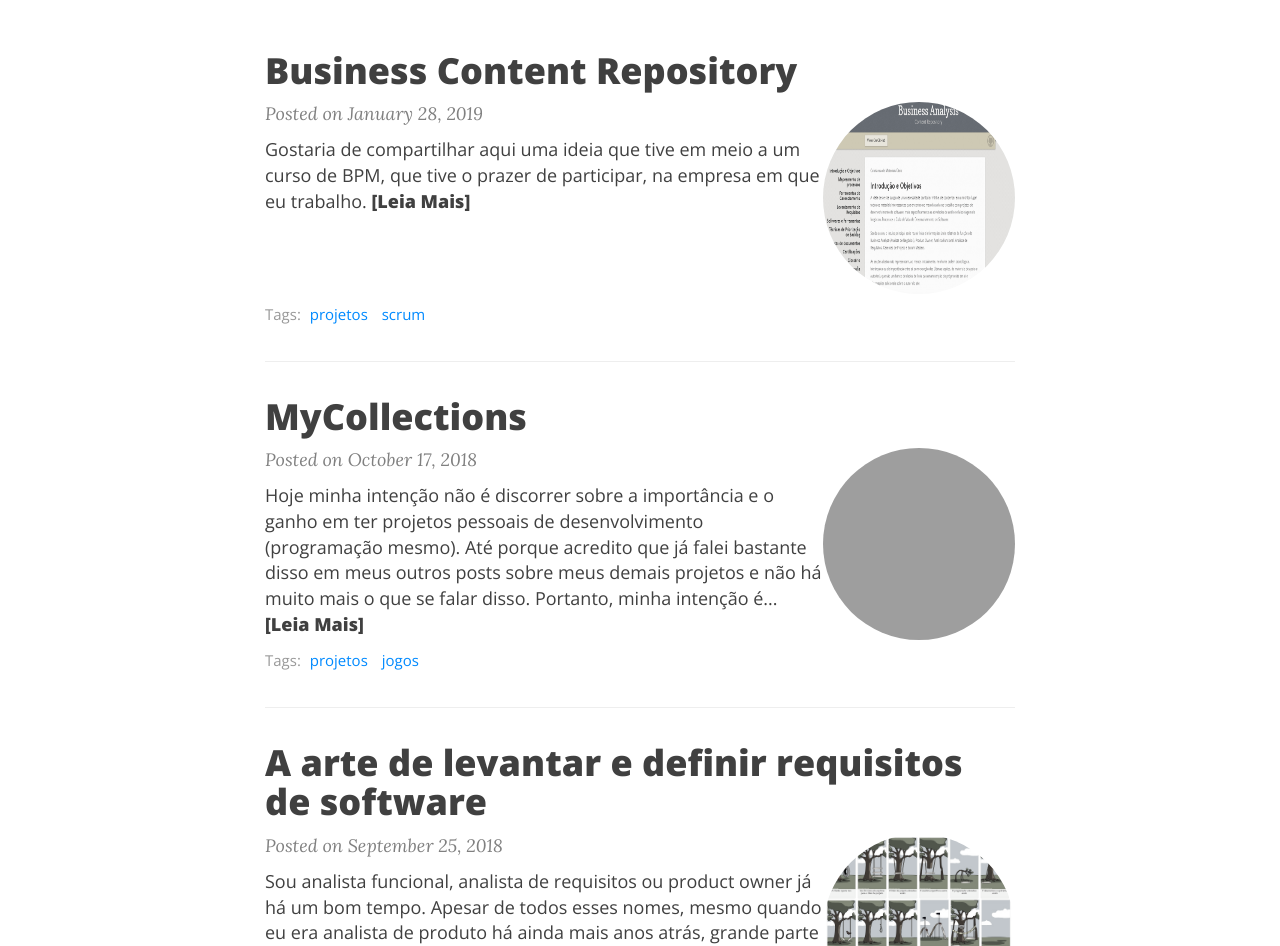
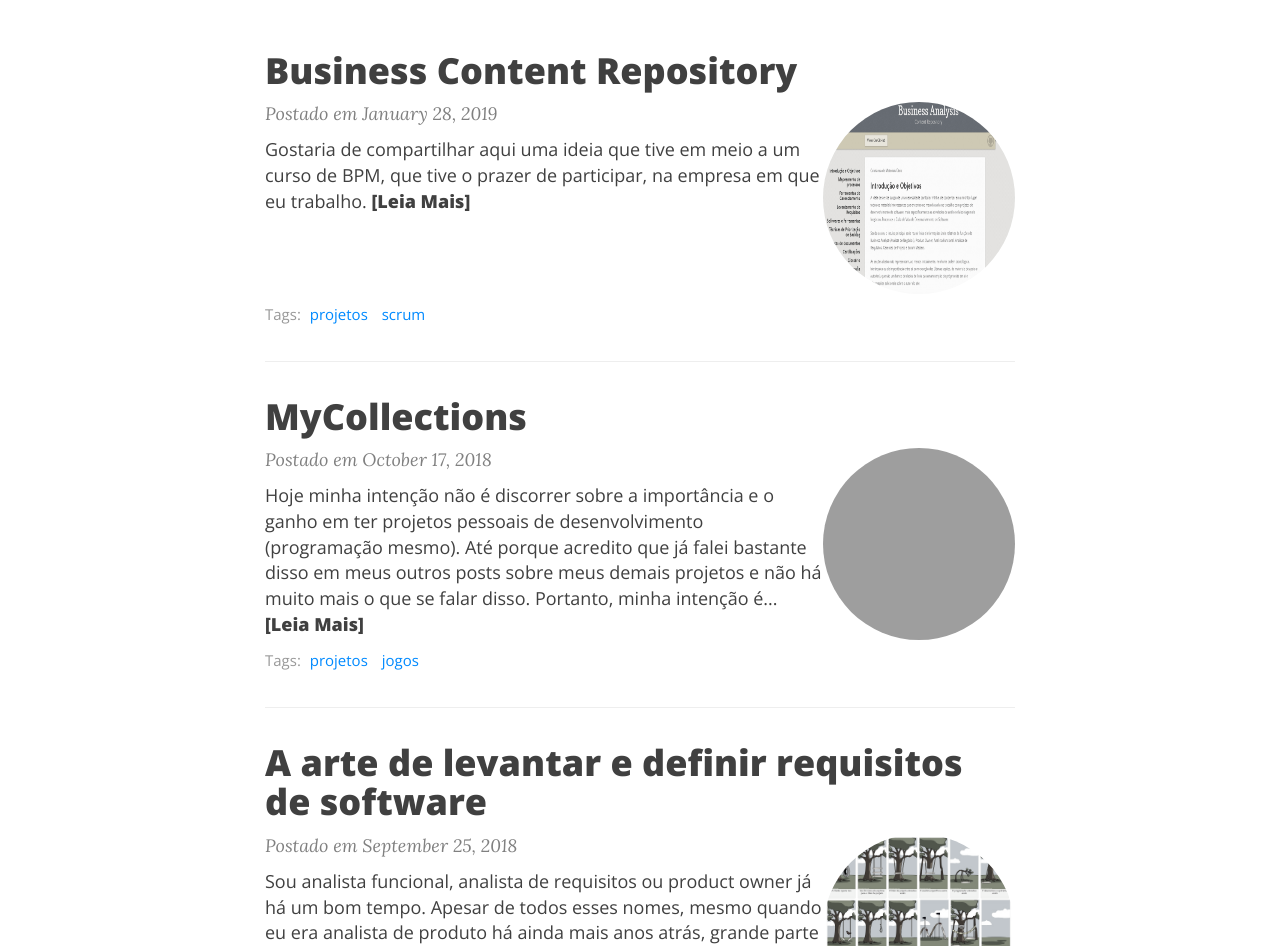
Before and after one commit to PRElias/paulorobertoelias.com.br, a Jekyll site: the page built from index.html, in a window 1280 px wide and 1400 px high. Shown: the part 275-1221 px from the top of the window. Built offline with Jekyll 4.4.1, drawn with Linux system fonts in a browser that asks for light colours; nearby versions of some CDN libraries; the list of posts is cut into pages by our own code; some of the changed text lies outside the part shown.

Commit message:
tradução

```diff
--- a/index.html
+++ b/index.html
@@ -19,7 +19,7 @@ use-site-title: false
     </a>
 
     <p class="post-meta">
-      Posted on {{ post.date | date: "%B %-d, %Y" }}
+      Postado em {{ post.date | date: "%B %-d, %Y" }}
     </p>
 
     <div class="post-entry-container">
```
